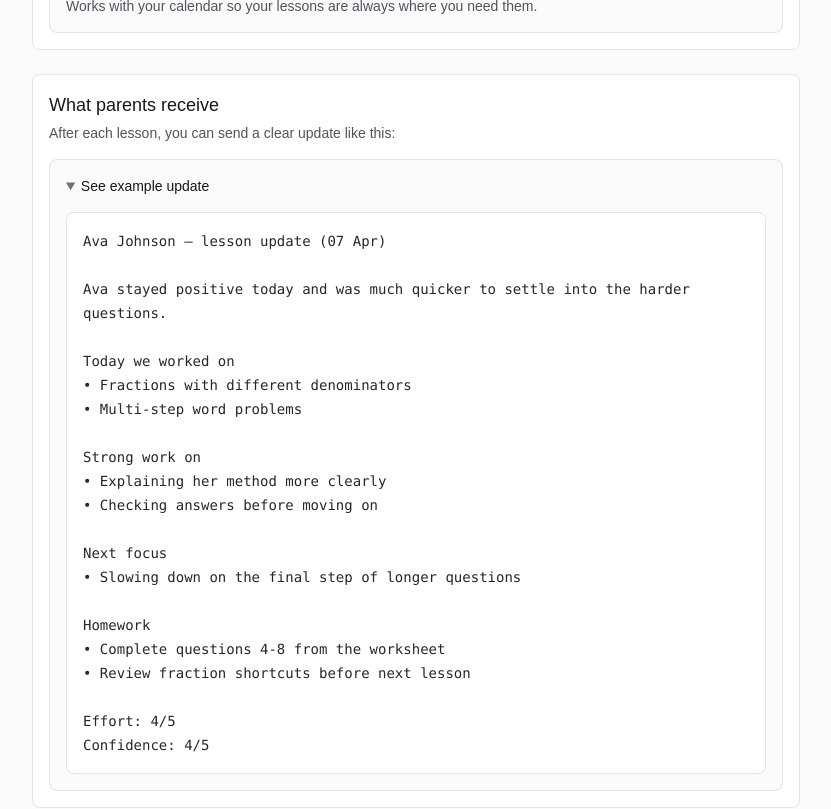
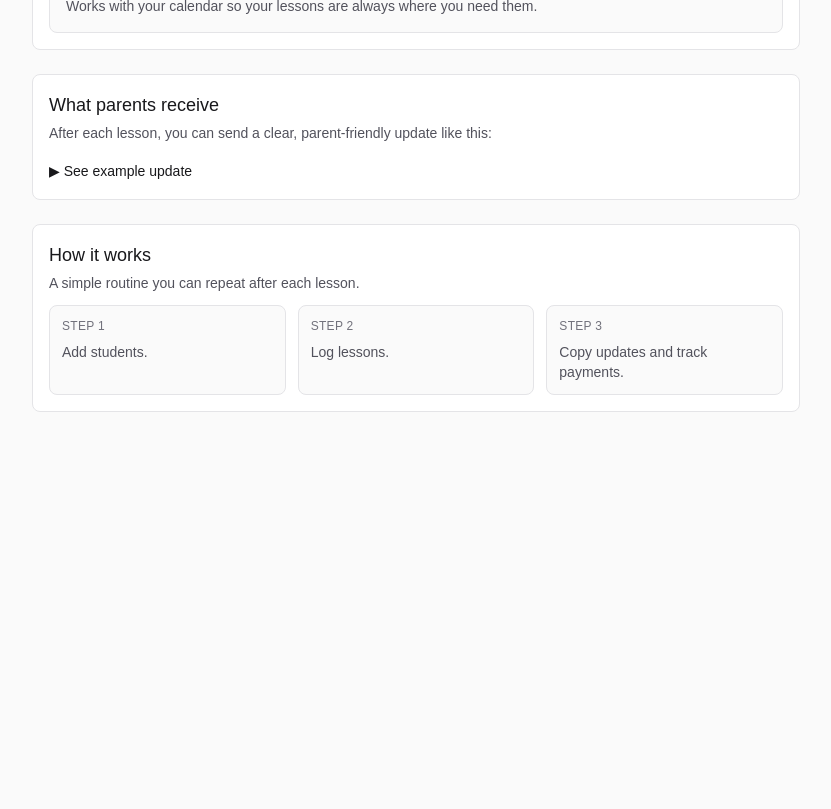
Before and after one commit to p8bvbwqfrs-collab/na-tutor-flow, a Next.js app: page / in a window 1280 px wide. Shown: the part 800-1609 px from the top of the page, without its empty margins (224-1055 px from the left). After the commit the page ends 1276 px from the top, so only its background shows below. Built offline with nearby package versions, Linux system fonts and the light colour scheme.

Commit message:
Refine lesson flow and parent update formatting

```diff
--- a/src/app/(authed)/app/students/[id]/new-lesson/new-lesson-form.tsx
+++ b/src/app/(authed)/app/students/[id]/new-lesson/new-lesson-form.tsx
@@ -57,11 +57,6 @@ function parseTopicTags(input: string) {
   );
 }
 
-function selectHeadingVariant(options: string[], seed: string) {
-  const total = Array.from(seed).reduce((sum, char) => sum + char.charCodeAt(0), 0);
-  return options[total % options.length];
-}
-
 function toDatetimeLocalValue(date: Date) {
   const offset = date.getTimezoneOffset();
   const local = new Date(date.getTime() - offset * 60_000);
@@ -70,7 +65,6 @@ function toDatetimeLocalValue(date: Date) {
 
 function formatParentUpdate(studentName: string, lesson: SavedLessonState) {
   const dateText = formatShortDateLocal(lesson.lessonAt);
-  const headingSeed = `${studentName}-${lesson.lessonAt}`;
 
   const focusPoints = splitIntoBulletPoints(lesson.topics);
   const wentWellPoints = splitIntoBulletPoints(lesson.wentWell);
@@ -78,33 +72,20 @@ function formatParentUpdate(studentName: string, lesson: SavedLessonState) {
   const homeworkPoints = splitIntoBulletPoints(lesson.homework);
   const lines = [`${studentName} – lesson update (${dateText})`];
 
-  const focusHeading = selectHeadingVariant(
-    ["Focus today", "Today we worked on", "Covered today"],
-    `${headingSeed}-focus`,
-  );
-  const wentWellHeading = selectHeadingVariant(
-    ["What went well", "Good progress on", "Strong work on"],
-    `${headingSeed}-well`,
-  );
-  const improveHeading = selectHeadingVariant(
-    ["Area to improve", "Next focus", "To keep working on"],
-    `${headingSeed}-improve`,
-  );
-
   if (lesson.parentNote.trim()) {
     lines.push("", lesson.parentNote.trim());
   }
 
   if (focusPoints.length > 0) {
-    lines.push("", focusHeading, ...focusPoints.map((point) => `• ${point}`));
+    lines.push("", "Today we worked on", ...focusPoints.map((point) => `• ${point}`));
   }
 
   if (wentWellPoints.length > 0) {
-    lines.push("", wentWellHeading, ...wentWellPoints.map((point) => `• ${point}`));
+    lines.push("", "What went well", ...wentWellPoints.map((point) => `• ${point}`));
   }
 
   if (improvePoints.length > 0) {
-    lines.push("", improveHeading, ...improvePoints.map((point) => `• ${point}`));
+    lines.push("", "Next focus", ...improvePoints.map((point) => `• ${point}`));
   }
 
   if (homeworkPoints.length > 0) {
@@ -413,22 +394,6 @@ export function NewLessonForm({
         </div>
 
         <div className="sm:col-span-2">
-          <label htmlFor="parent_note" className="block text-sm font-medium text-zinc-700">
-            Quick note for parent (optional)
-          </label>
-          <textarea
-            id="parent_note"
-            rows={3}
-            aria-invalid={Boolean(error)}
-            aria-describedby={error ? formErrorId : undefined}
-            value={parentNote}
-            onChange={(event) => setParentNote(event.target.value)}
-            className="mt-1 w-full rounded-md border border-zinc-300 bg-white px-3 py-2 text-sm text-zinc-900 placeholder:text-zinc-500 transition focus-visible:outline-none focus-visible:ring-2 focus-visible:ring-blue-600 disabled:bg-zinc-100 disabled:text-zinc-600"
-            placeholder="Anything helpful or encouraging you want the parent to know?"
-          />
-        </div>
-
-        <div className="sm:col-span-2">
           <label htmlFor="improve" className="block text-sm font-medium text-zinc-700">
             Area to improve
           </label>
@@ -455,6 +420,22 @@ export function NewLessonForm({
             value={homework}
             onChange={(event) => setHomework(event.target.value)}
             className="mt-1 w-full rounded-md border border-zinc-300 bg-white px-3 py-2 text-sm text-zinc-900 placeholder:text-zinc-500 transition focus-visible:outline-none focus-visible:ring-2 focus-visible:ring-blue-600 disabled:bg-zinc-100 disabled:text-zinc-600"
+          />
+        </div>
+
+        <div className="sm:col-span-2">
+          <label htmlFor="parent_note" className="block text-sm font-medium text-zinc-700">
+            Quick note for parent (optional)
+          </label>
+          <textarea
+            id="parent_note"
+            rows={3}
+            aria-invalid={Boolean(error)}
+            aria-describedby={error ? formErrorId : undefined}
+            value={parentNote}
+            onChange={(event) => setParentNote(event.target.value)}
+            className="mt-1 w-full rounded-md border border-zinc-300 bg-white px-3 py-2 text-sm text-zinc-900 placeholder:text-zinc-500 transition focus-visible:outline-none focus-visible:ring-2 focus-visible:ring-blue-600 disabled:bg-zinc-100 disabled:text-zinc-600"
+            placeholder="Anything helpful or encouraging you want the parent to know?"
           />
         </div>
 
--- a/src/app/(public)/page.tsx
+++ b/src/app/(public)/page.tsx
@@ -1,4 +1,5 @@
 import Link from "next/link";
+import { ParentUpdatePreview } from "./parent-update-preview";
 
 export default function HomePage() {
   return (
@@ -65,38 +66,9 @@ export default function HomePage() {
       <section className="rounded-lg border border-zinc-200 bg-white p-4">
         <h2 className="text-lg font-medium text-zinc-900">What parents receive</h2>
         <p className="mt-1 text-sm text-zinc-600">
-          After each lesson, you can send a clear update like this:
+          After each lesson, you can send a clear, parent-friendly update like this:
         </p>
-        <details className="mt-4 rounded-lg border border-zinc-200 bg-zinc-50 p-4" open>
-          <summary className="cursor-pointer text-sm font-medium text-zinc-900 marker:text-zinc-500">
-            See example update
-          </summary>
-          <div className="mt-4 rounded-lg border border-zinc-200 bg-white p-4">
-            <pre className="whitespace-pre-wrap text-sm leading-6 text-zinc-800">
-{`Ava Johnson – lesson update (07 Apr)
-
-Ava stayed positive today and was much quicker to settle into the harder questions.
-
-Today we worked on
-• Fractions with different denominators
-• Multi-step word problems
-
-Strong work on
-• Explaining her method more clearly
-• Checking answers before moving on
-
-Next focus
-• Slowing down on the final step of longer questions
-
-Homework
-• Complete questions 4-8 from the worksheet
-• Review fraction shortcuts before next lesson
-
-Effort: 4/5
-Confidence: 4/5`}
-            </pre>
-          </div>
-        </details>
+        <ParentUpdatePreview />
       </section>
 
       <section className="rounded-lg border border-zinc-200 bg-white p-4">
--- /dev/null
+++ b/src/app/(public)/parent-update-preview.tsx
@@ -0,0 +1,76 @@
+"use client";
+
+import { useState } from "react";
+
+const exampleSections = [
+  {
+    heading: "Today we worked on",
+    items: ["Fractions with different denominators", "Multi-step word problems"],
+  },
+  {
+    heading: "Strong work on",
+    items: ["Explaining her method more clearly", "Checking answers before moving on"],
+  },
+  {
+    heading: "Next focus",
+    items: ["Slowing down on the final step of longer questions"],
+  },
+  {
+    heading: "Homework",
+    items: ["Complete questions 4-8 from the worksheet", "Review fraction shortcuts before next lesson"],
+  },
+] as const;
+
+export function ParentUpdatePreview() {
+  const [isOpen, setIsOpen] = useState(false);
+
+  return (
+    <div className="mt-4">
+      <button
+        type="button"
+        onClick={() => setIsOpen((open) => !open)}
+        className="text-sm font-medium text-zinc-900 underline-offset-4 transition-colors hover:underline focus-visible:outline-none focus-visible:ring-2 focus-visible:ring-blue-600 focus-visible:ring-offset-2"
+      >
+        {isOpen ? "▼ Hide example" : "▶ See example update"}
+      </button>
+
+      {isOpen ? (
+        <div className="mt-4">
+          <div className="mx-auto max-w-md rounded-lg border border-zinc-200 bg-slate-50 p-4">
+            <div className="rounded-lg border border-zinc-200 bg-white p-4 text-sm leading-relaxed text-zinc-800">
+              <p className="font-medium text-zinc-900">Ava Johnson – lesson update (07 Apr)</p>
+
+              <p className="mt-4">
+                Ava stayed positive today and was much quicker to settle into the harder questions.
+              </p>
+
+              <div className="mt-5 space-y-5">
+                {exampleSections.map((section) => (
+                  <div key={section.heading}>
+                    <p className="font-medium text-zinc-900">{section.heading}</p>
+                    <ul className="mt-2 space-y-1.5">
+                      {section.items.map((item) => (
+                        <li key={item} className="flex gap-2">
+                          <span className="text-zinc-500">•</span>
+                          <span>{item}</span>
+                        </li>
+                      ))}
+                    </ul>
+                  </div>
+                ))}
+              </div>
+
+              <div className="mt-5 space-y-1 text-zinc-700">
+                <p>Effort: 4/5</p>
+                <p>Confidence: 4/5</p>
+              </div>
+            </div>
+            <p className="mt-3 text-xs text-zinc-500">
+              Takes ~30–60 seconds to create after each lesson
+            </p>
+          </div>
+        </div>
+      ) : null}
+    </div>
+  );
+}
```
